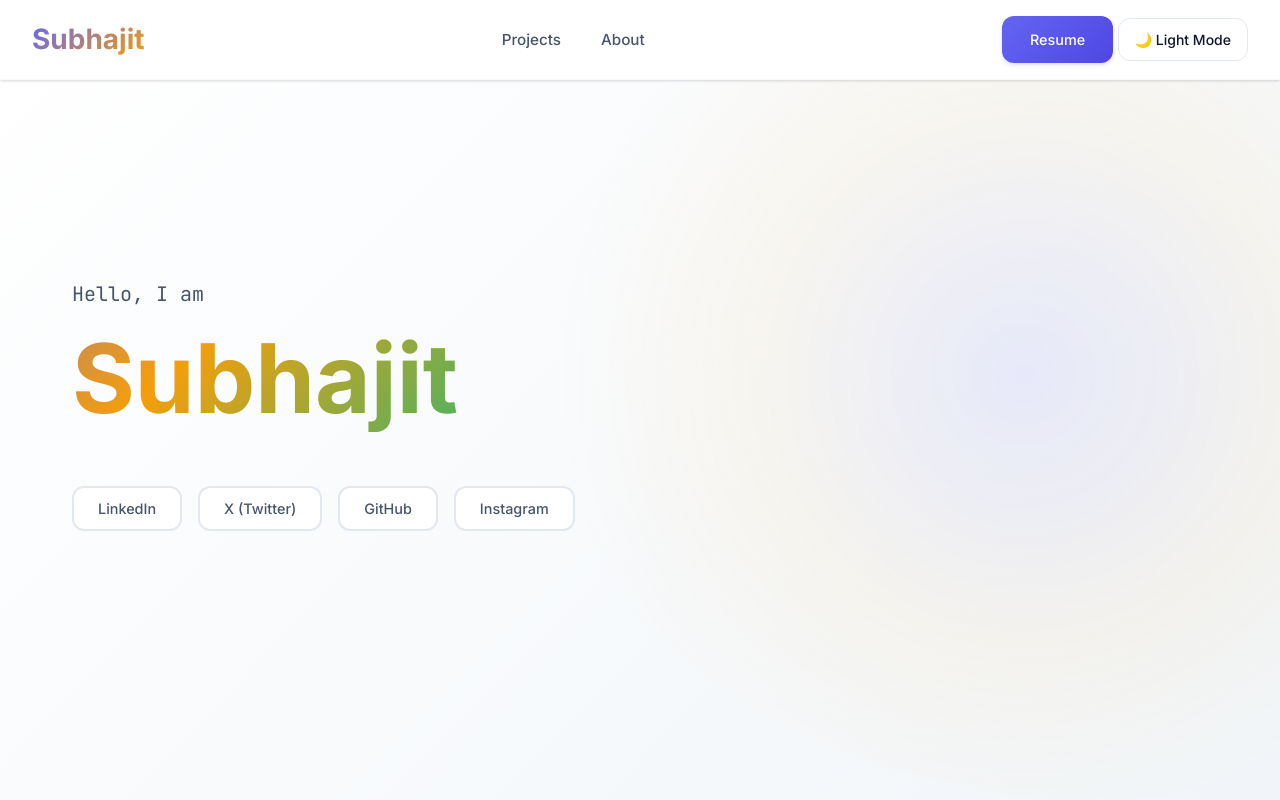
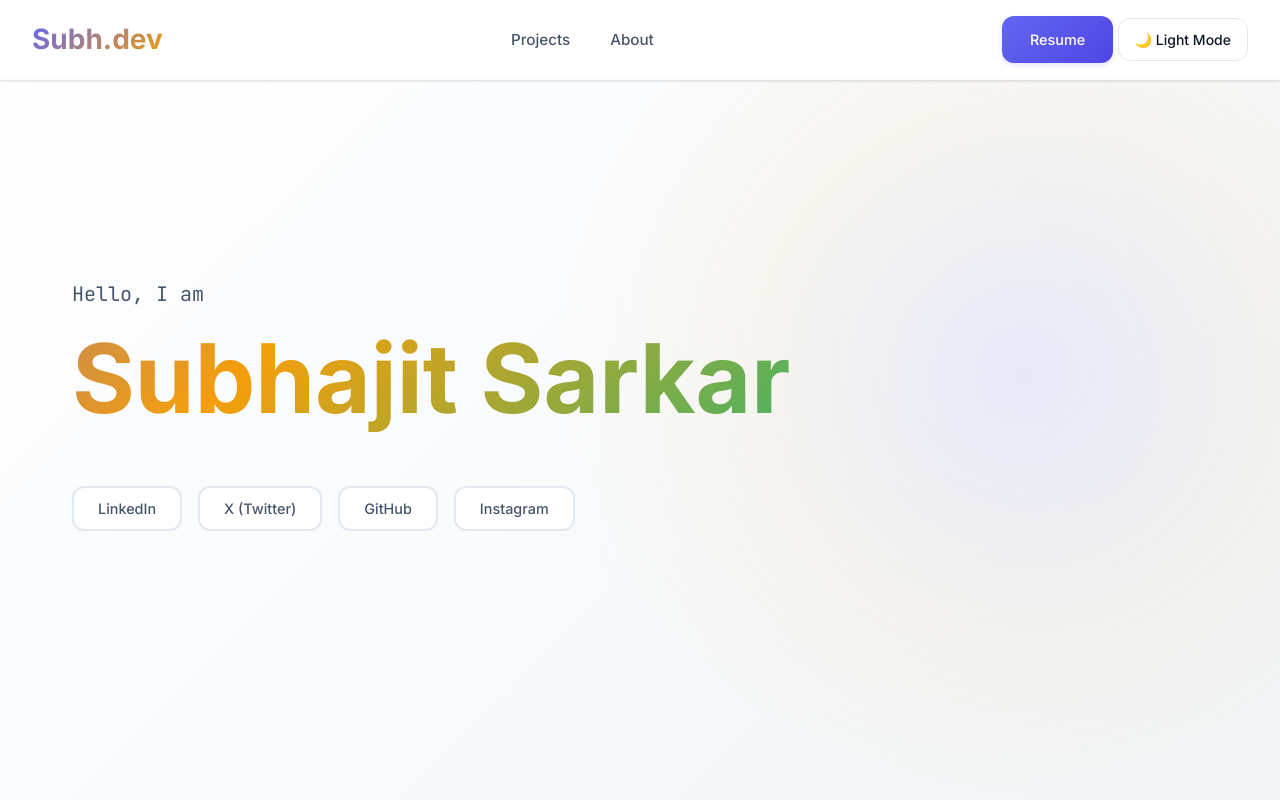
Before and after one commit to subhajit-cmd/my-porfolio-website, a plain HTML site: page index.html in a window 1280 px wide. Shown: the top 800 px of the page. Drawn offline with Linux system fonts and the light colour scheme.

Commit message:
Update index.html
add more few details

```diff
--- a/index.html
+++ b/index.html
@@ -3,7 +3,7 @@
 <head>
     <meta charset="UTF-8">
     <meta name="viewport" content="width=device-width, initial-scale=1.0">
-    <title>Portfolio Site</title>
+    <title>Subhajit's Portfolio Site</title>
     <link rel="stylesheet" href="style.css">
 </head>
 <body>
@@ -11,7 +11,7 @@
 <header>
       <nav id="NavBar">
     <div class="nav-left">
-      <h1 class="logo">Subhajit</h1>
+      <h1 class="logo">Subh.dev </h1>
     </div>
 
     <ul class="nav-links">
@@ -27,7 +27,7 @@
 
     <section id="Herosection">
         <p class="fade-in">Hello, I am</p>
-        <h1 class="slide-in">Subhajit</h1>
+        <h1 class="slide-in">Subhajit Sarkar</h1>
         <ul class="socials fade-in">
             <li><a href="https://www.linkedin.com/in/subhajit-cmd/">LinkedIn</a></li>
             <li><a href="https://x.com/subhajit_cmd">X (Twitter)</a></li>
```
